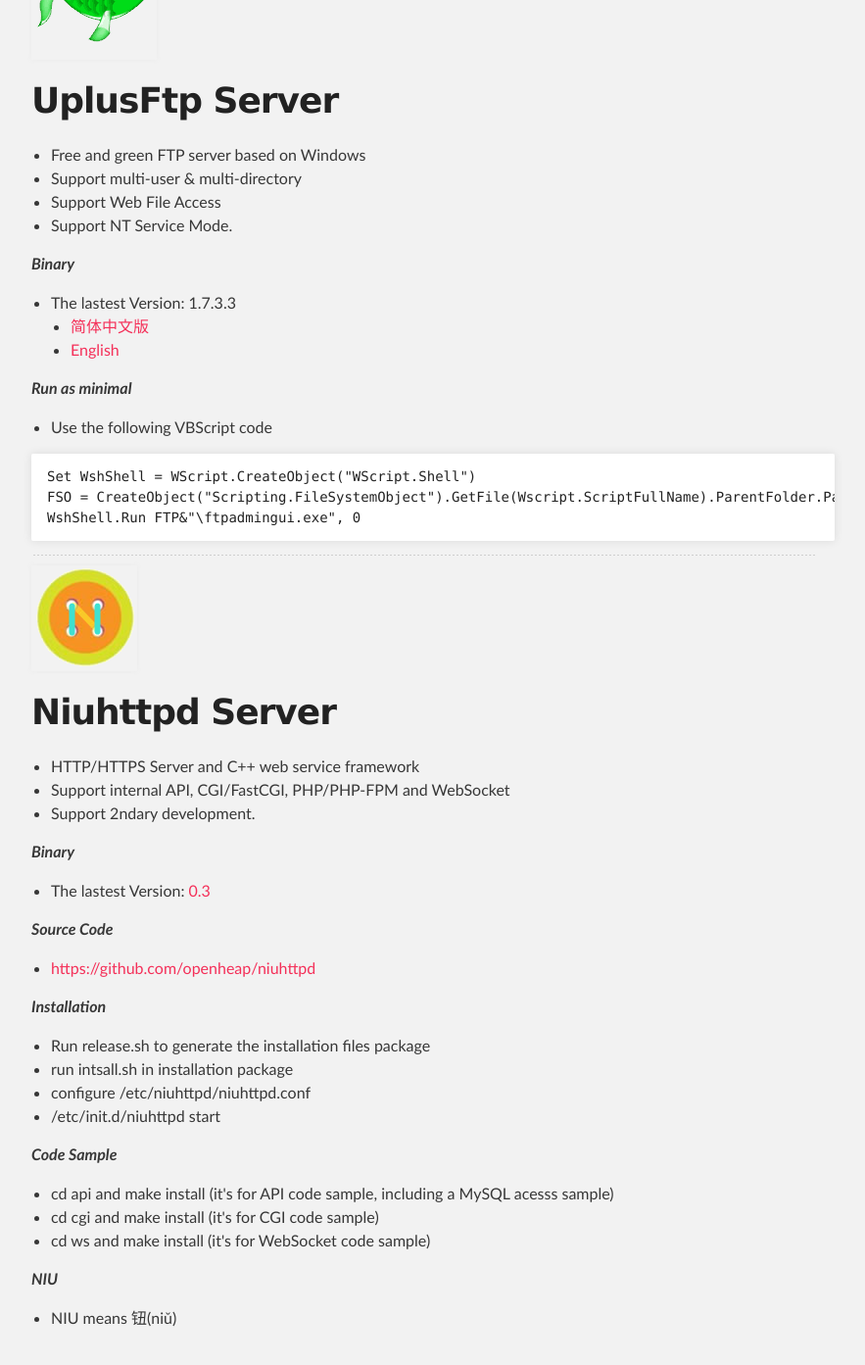
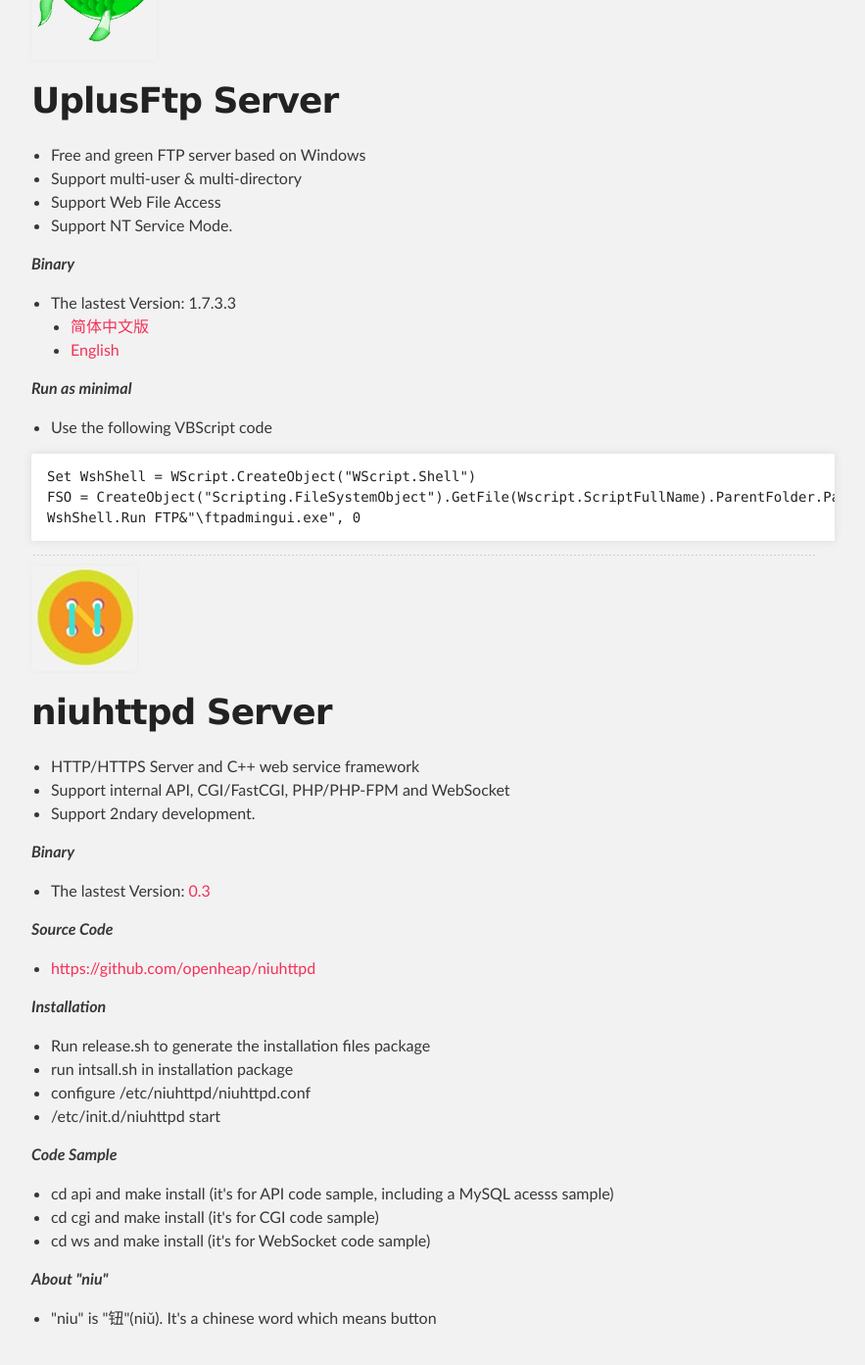
Before and after one commit to openheap/openheap.github.io, a Jekyll site: the page index.html, which Jekyll copies as it is, in a window 1280 px wide and 1400 px high, scrolled down 1618 px. Shown: the top 1393 px of the window at 98% size, without its empty margins (208-1091 px from the left). Built offline with Jekyll 4.4.1, drawn with Linux system fonts in a browser that asks for light colours.

Commit message:
Update index.html

```diff
--- a/index.html
+++ b/index.html
@@ -115,7 +115,7 @@
 <p><img src="http://openheap.github.io/images/niuhttpd.png" alt="niuhttpd"></p>
 
 <h1>
-<a id="niuhttpd-server" class="anchor" href="#niuhttpd-server" aria-hidden="true"><span class="octicon octicon-link"></span></a>Niuhttpd Server</h1>
+<a id="niuhttpd-server" class="anchor" href="#niuhttpd-server" aria-hidden="true"><span class="octicon octicon-link"></span></a>niuhttpd Server</h1>
 
 <ul>
 <li>HTTP/HTTPS Server and C++ web service framework</li>
@@ -153,10 +153,10 @@
 <li>cd ws and make install (it's for WebSocket code sample)</li>
 </ul>
 
-<p><strong><em>NIU</em></strong></p>
+<p><strong><em>About "niu"</em></strong></p>
 
 <ul>
-<li>NIU means 钮(niǔ)</li>
+<li>"niu" is "钮"(niǔ). It's a chinese word which means button</li>
 </ul>
 </section>
 </div>
```
